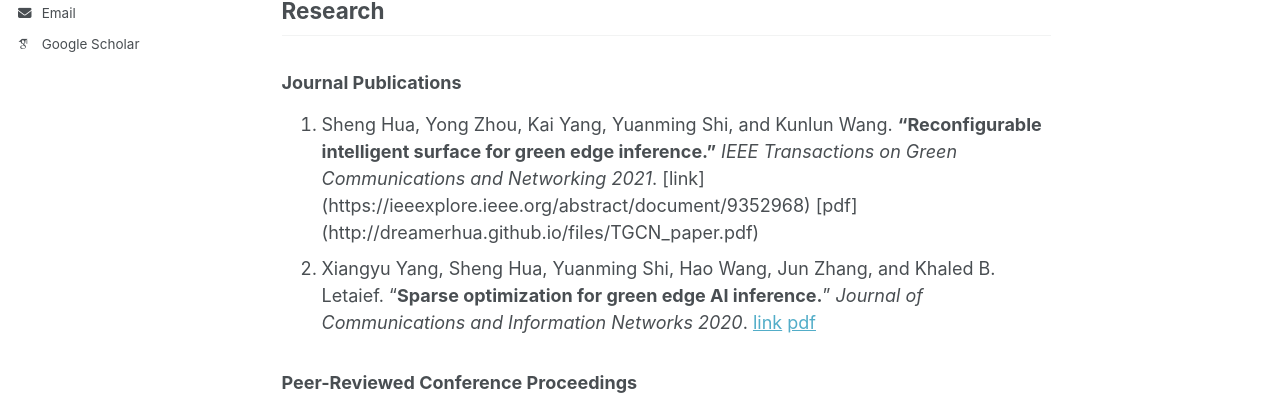
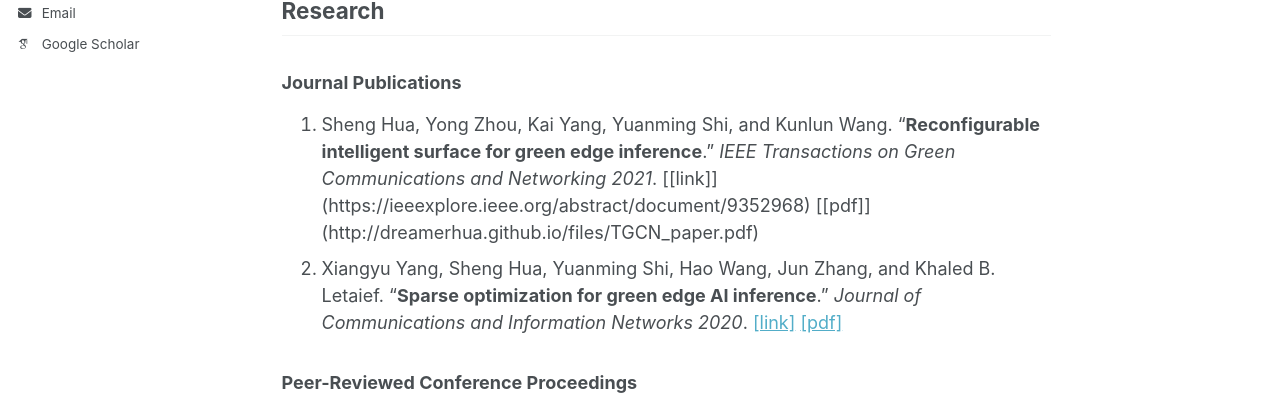
Before and after one commit to DreamerHua/dreamerhua.github.io, a Jekyll site: the page built from _pages/about.md, in a window 1280 px wide and 900 px high. Shown: the part 409-825 px from the top of the window. Built offline with Jekyll 4.4.1, drawn with Linux system fonts in a browser that asks for light colours; some web fonts are replaced.

Commit message:
修正主页发表文章的格式

```diff
--- a/_pages/about.md
+++ b/_pages/about.md
@@ -17,11 +17,11 @@ I worked in Huawei Technologies (based in Shanghai-->Beijing) for 3 years. Previ
 ## Research
 ### Journal Publications
 1. Sheng Hua, Yong Zhou, Kai Yang, Yuanming Shi, and Kunlun Wang.
-**"Reconfigurable intelligent surface for green edge inference."** *IEEE
-Transactions on Green Communications and Networking 2021*. [link]
-(https://ieeexplore.ieee.org/abstract/document/9352968) [pdf]
+"**Reconfigurable intelligent surface for green edge inference**." *IEEE
+Transactions on Green Communications and Networking 2021*. [[link]]
+(https://ieeexplore.ieee.org/abstract/document/9352968) [[pdf]]
 (http://dreamerhua.github.io/files/TGCN_paper.pdf)
-2. Xiangyu Yang, Sheng Hua, Yuanming Shi, Hao Wang, Jun Zhang, and Khaled B. Letaief. "**Sparse optimization for green edge AI inference.**" *Journal of Communications and Information Networks 2020*. [link](https://ieeexplore.ieee.org/document/9055106) [pdf](http://dreamerhua.github.io/files/JCIN_paper.pdf)
+2. Xiangyu Yang, Sheng Hua, Yuanming Shi, Hao Wang, Jun Zhang, and Khaled B. Letaief. "**Sparse optimization for green edge AI inference**." *Journal of Communications and Information Networks 2020*. [[link]](https://ieeexplore.ieee.org/document/9055106) [[pdf]](http://dreamerhua.github.io/files/JCIN_paper.pdf)
 
 ### Peer-Reviewed Conference Proceedings
 1. Sheng Hua, Kai Yang, and Yuanming Shi. "**On-device federated learning via second-order optimization with over-the-air computation**." In proceedings of *2019 IEEE 90th Vehicular Technology Conference (VTC2019-Fall)*. [[link]](https://ieeexplore.ieee.org/document/8891310) [[slides]](https://dreamerhua.github.io/files/[VTC19]On-device%20Fed%20Learning%20slides.pdf)
```
